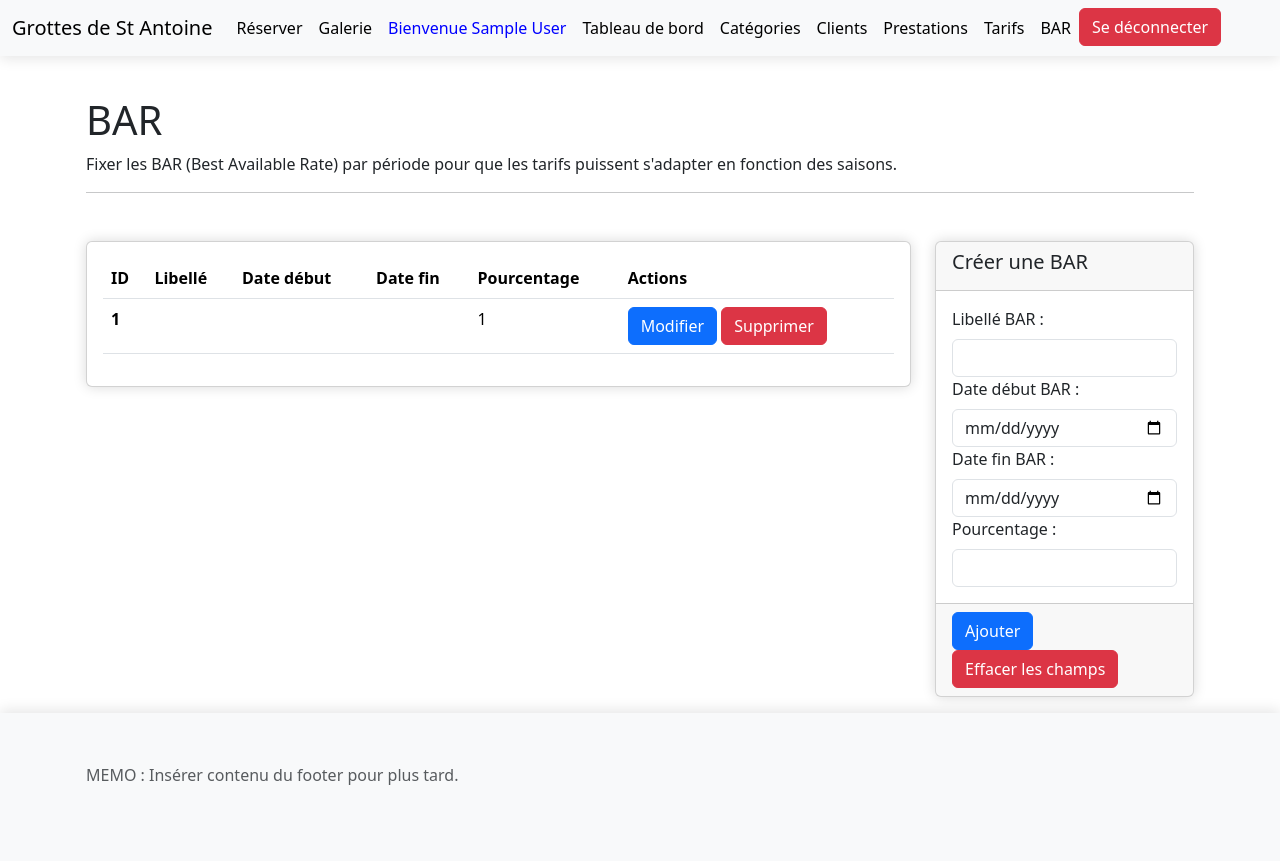
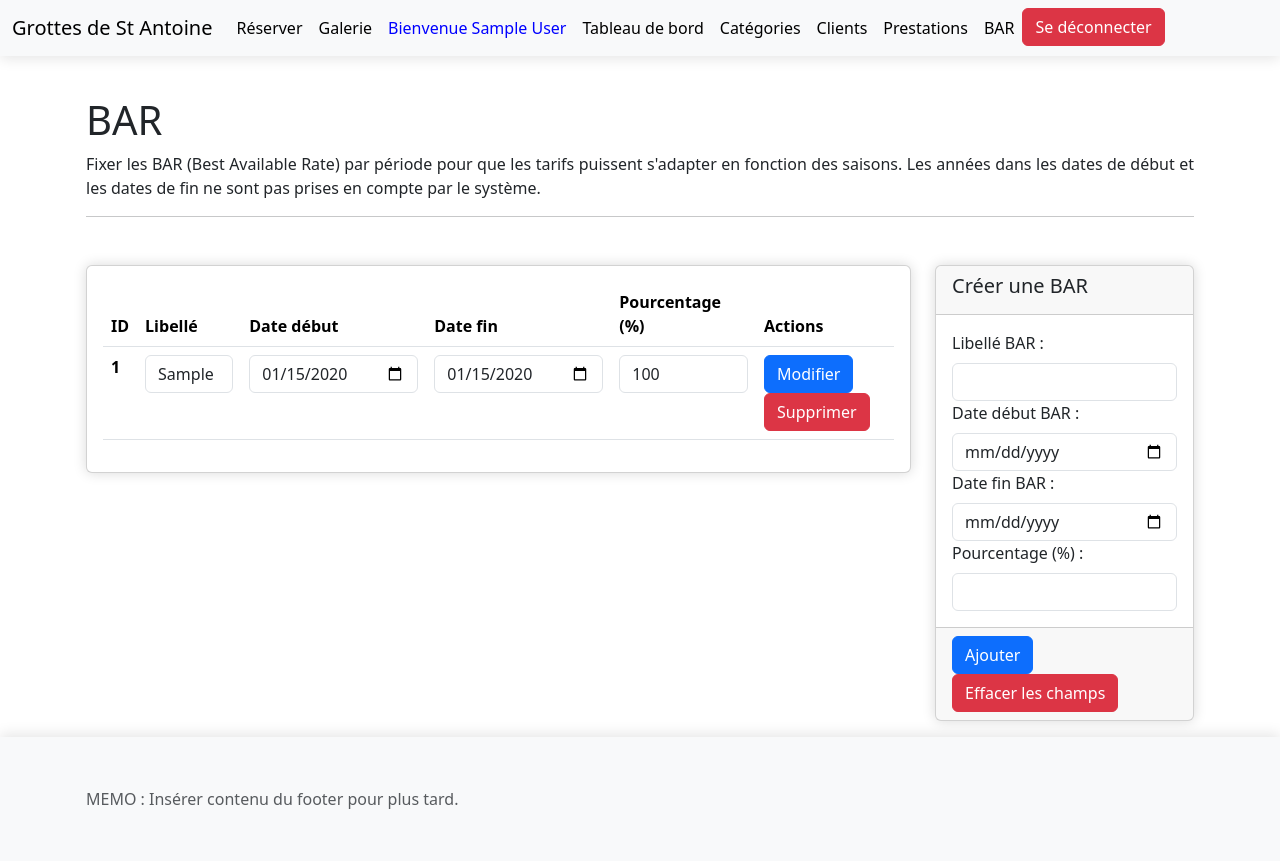
Before and after one commit to HugoLabatut/Grottes-St-Antoine-Resa, a PHP site: page /grottes-st-antoine-resa/pages/bar.pages.php in a window 1280 px wide. Before the commit the page ends 785 px from the top, so only its background shows below. Run offline with PHP 8.4, Linux system fonts and the light colour scheme; the visitor is signed in with stand-in values (Sample User, id 1); tables that the repository leaves empty hold one stand-in row (values such as "Sample post"); data that the repository does not hold is empty.

Commit message:
Avancement système des BAR

```diff
--- a/class/bar.class.php
+++ b/class/bar.class.php
@@ -11,7 +11,7 @@ class BAR
 
     public function getBAR()
     {
-        $sql = "SELECT id_bar, substr(date_debut_bar, 0, 7), substr(date_fin_bar, 0, 7), pourcentage_bar FROM bar";
+        $sql = "SELECT id_bar, lib_bar, date_debut_bar, date_fin_bar, pourcentage_bar FROM bar";
         $stmt = $this->con->query($sql);
         return $stmt;
     }
@@ -22,7 +22,7 @@ class BAR
             ":ddeb" => $ddeb,
             ":dfin" => $dfin
         ];
-        $sql = "SELECT * FROM bar WHERE date_debut_bar = :ddeb AND date_fin_bar = :dfin";
+        $sql = "SELECT DATE_FORMAT(date_debut_bar, '%d-%m'), DATE_FORMAT(date_fin_bar, '%d-%m') FROM bar WHERE DATE_FORMAT(date_debut_bar, '%d-%m') = DATE_FORMAT(:ddeb, '%d-%m') AND DATE_FORMAT(date_fin_bar, '%d-%m') = DATE_FORMAT(:dfin, '%d-%m')";
         $stmt = $this->con->prepare($sql);
         $stmt->execute($data);
     }
--- a/pages/bar.pages.php
+++ b/pages/bar.pages.php
@@ -33,7 +33,7 @@ if (!isset($_SESSION['nom_admin']) and !isset($_SESSION['mdp_admin'])) {
         <div class="col">
             <h1>BAR</h1>
             <p style="text-align: justify;">
-                Fixer les BAR (Best Available Rate) par période pour que les tarifs puissent s'adapter en fonction des saisons.
+                Fixer les BAR (Best Available Rate) par période pour que les tarifs puissent s'adapter en fonction des saisons. Les années dans les dates de début et les dates de fin ne sont pas prises en compte par le système.
             </p>
         </div>
         <hr>
@@ -51,7 +51,7 @@ if (!isset($_SESSION['nom_admin']) and !isset($_SESSION['mdp_admin'])) {
                                         <th class='col'>Libellé</th>
                                         <th class='col'>Date début</th>
                                         <th class='col'>Date fin</th>
-                                        <th class='col'>Pourcentage</th>
+                                        <th class='col'>Pourcentage (%)</th>
                                         <th class="col">Actions</th>
                                     </tr>
                                 </thead>
@@ -60,12 +60,18 @@ if (!isset($_SESSION['nom_admin']) and !isset($_SESSION['mdp_admin'])) {
                                     $oBAR = new BAR($con);
                                     $lesBAR = $oBAR->getBAR();
                                     foreach ($lesBAR as $uneBAR) {
+                                        $idbar = $uneBAR['id_bar'];
+                                        $libbar = 'nouv_libelle' . $idbar;
+                                        $ddebbar = 'nouv_ddeb' . $idbar;
+                                        $dfinbar = 'nouv_dfin' . $idbar;
+                                        $pctbar = 'nouv_pct' . $idbar;
+                                        $pctbar_nondecimal = $uneBAR['pourcentage_bar'] * 100;
                                         echo "<tr>
                                         <th scope='row'>", $uneBAR['id_bar'], "</th>
-                                        <td>", $uneBAR['lib_bar'], "</td>
-                                        <td>", $uneBAR['date_debut_bar'], "</td>
-                                        <td>", $uneBAR['date_fin_bar'], "</td>
-                                        <td>", $uneBAR['pourcentage_bar'], "</td>
+                                        <td><input type='text' class='form-control' name='", $libbar, "' id='lib_bar' value='", $uneBAR['lib_bar'], "'></td>
+                                        <td><input type='date' class='form-control' name='", $ddebbar, "' id='lib_bar' value='", $uneBAR['date_debut_bar'], "'></td>
+                                        <td><input type='date' class='form-control' name='", $dfinbar, "' id='lib_bar' value='", $uneBAR['date_fin_bar'], "'></td>
+                                        <td><input type='text' class='form-control' name='", $pctbar, "' id='lib_bar' value='", $pctbar_nondecimal, "'></td>
                                         <td><button class='btn btn-primary' name='gounebar' value='", $uneBAR['id_bar'], "' type='submit'>Modifier</button> <button class='btn btn-danger' name='delete' value='", $uneBAR['id_bar'], "' type='submit'>Supprimer</button></td>
                                         </tr>";
                                     }
@@ -96,7 +102,7 @@ if (!isset($_SESSION['nom_admin']) and !isset($_SESSION['mdp_admin'])) {
                                 <input type="date" name="dfinbar" id="dfinbar" class="form-control">
                             </div>
                             <div class="form-group">
-                                <label for="pctbar" class="form-label">Pourcentage :</label>
+                                <label for="pctbar" class="form-label">Pourcentage (%) :</label>
                                 <input type="text" name="pctbar" id="pctbar" class="form-control">
                             </div>
                         </div>
--- a/template/header.template.php
+++ b/template/header.template.php
@@ -44,11 +44,6 @@
                     </div>
                     <div class="nav-item">
                         <?php
-                        echo "<a class='nav-link active' href='http://localhost/grottes-st-antoine-resa/pages/tarifs.pages.php'>Tarifs</a>";
-                        ?>
-                    </div>
-                    <div class="nav-item">
-                        <?php
                         echo "<a class='nav-link active' href='http://localhost/grottes-st-antoine-resa/pages/bar.pages.php'>BAR</a>";
                         ?>
                     </div>
```
Also changed, not shown: php/bar.traitement.php (added, +19 -0 lines), pages/tarifs.pages.php (deleted).
